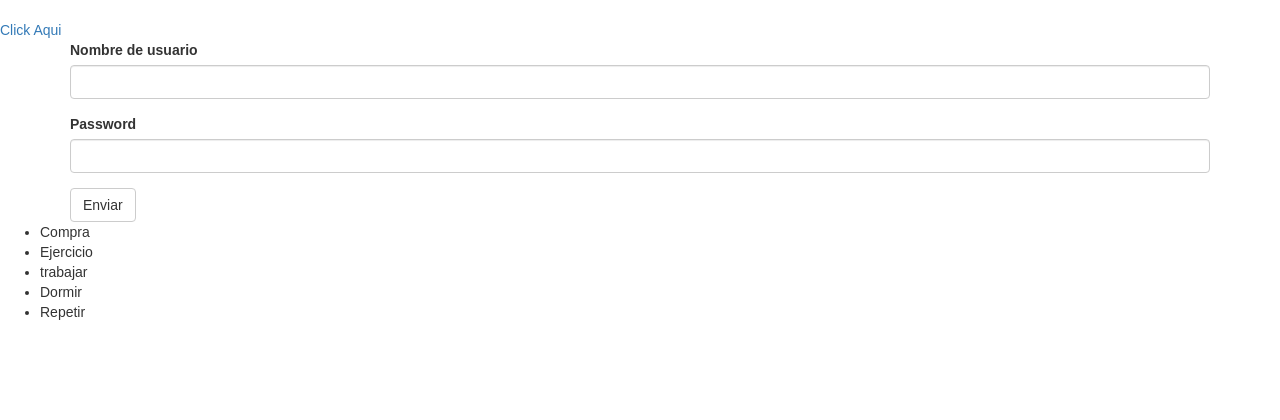
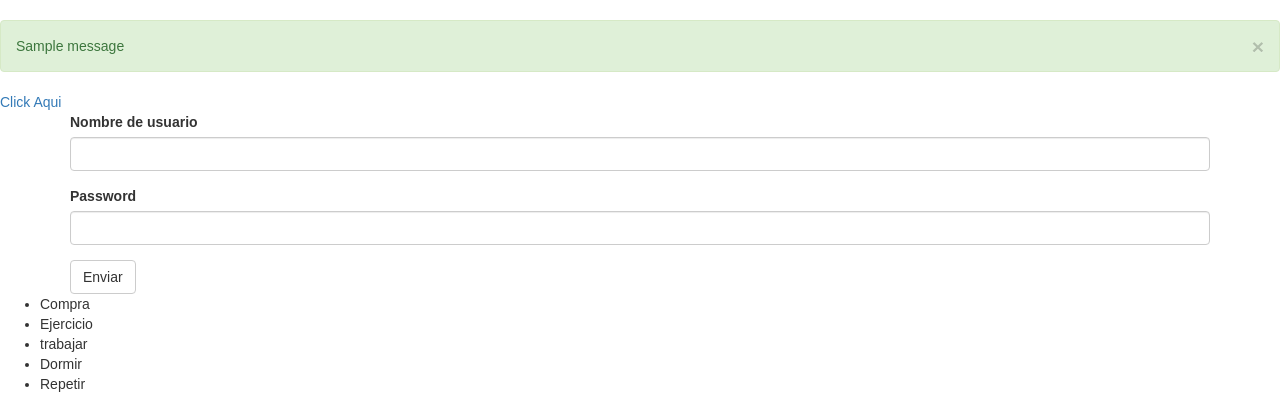
Before and after one commit to karritos/flask-course, a Flask app: page /hello in a window 1280 px wide. Shown: the part 52-472 px from the top of the page. Run offline with Flask 2, Linux system fonts and the light colour scheme; one stand-in notice (Sample message) is shown; some libraries are stand-ins or nearby versions.

Commit message:
flashes implemented

```diff
--- a/main.py
+++ b/main.py
@@ -1,4 +1,4 @@
-from flask import Flask, request, make_response, redirect, render_template, session, url_for
+from flask import Flask, request, make_response, redirect, render_template, session, url_for, flash
 from flask_bootstrap import Bootstrap
 from flask_wtf import FlaskForm
 from wtforms.fields import StringField, PasswordField, SubmitField
@@ -45,7 +45,8 @@ def hello():
     if login_form.validate_on_submit():
         username = login_form.username.data
         session['username'] = username
-        return redirect(url_for('index'))
+        flash('nombre de usuario creado correctamente')
+        flash('here xD')
 
     return render_template('hello.html', **context)
 
--- a/templates/base.html
+++ b/templates/base.html
@@ -14,5 +14,12 @@
     {% block navbar %}
         {% include 'navbar.html' %}
     {% endblock %}
+    {% for message in get_flashed_messages() %}
+        <div class="alert alert-success alert-dismissble">
+            <button type="button" data-dismiss="alert" class="close">&times;</button>
+            {{ message }}
+        </div>
+    {% endfor %}
     {% block content %} {% endblock %}
+    {% block scripts %} {{ super() }} {% endblock %}
 {% endblock %}
```
